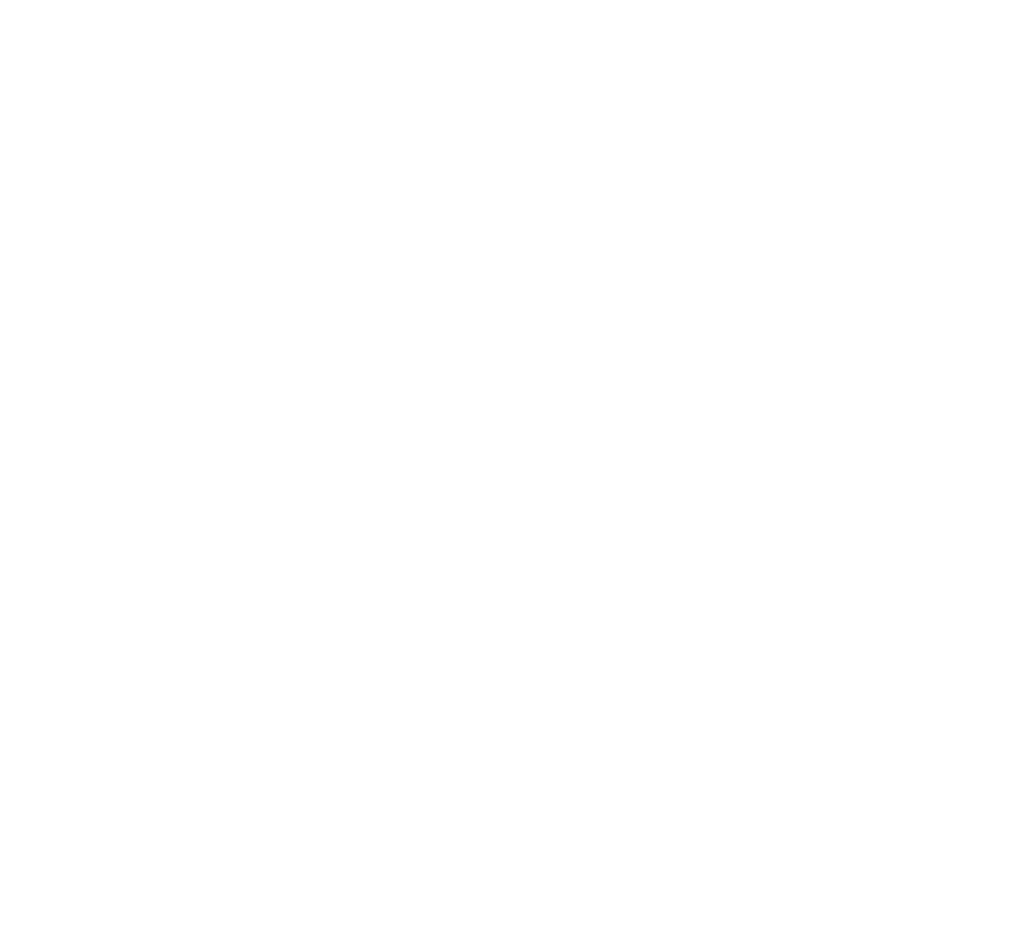
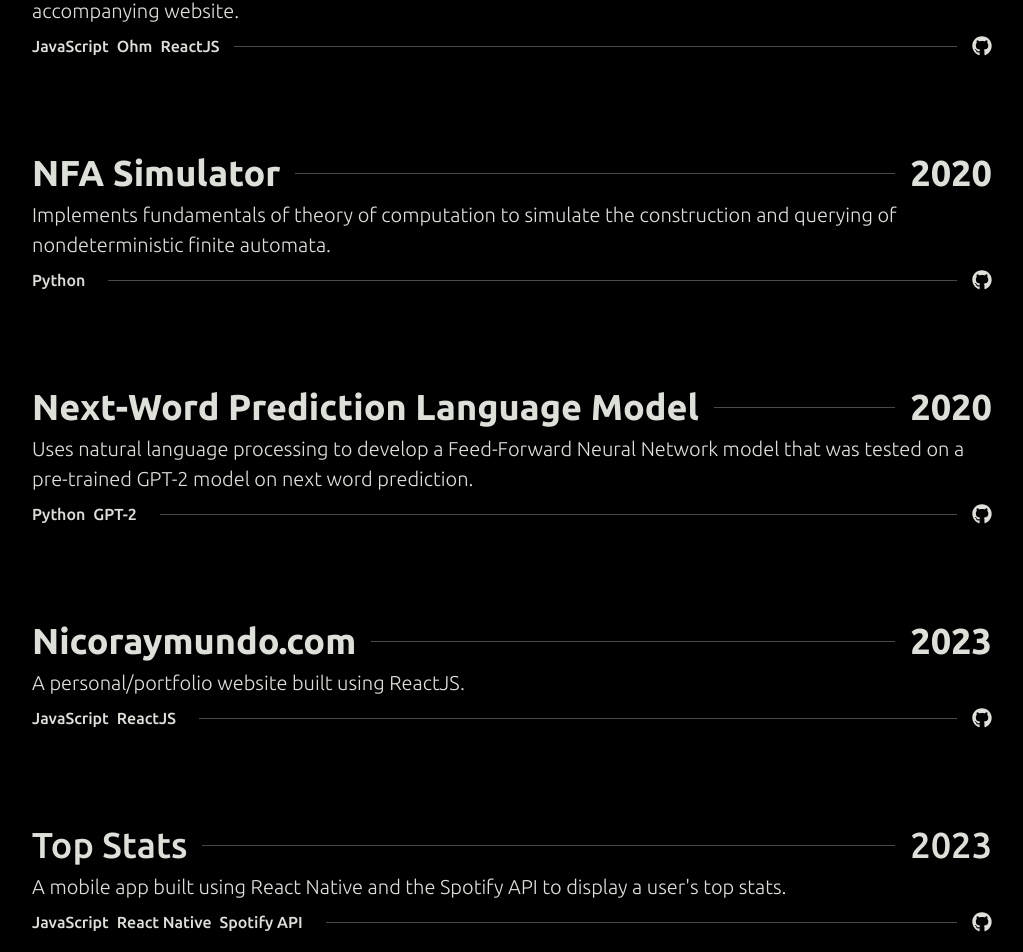
Before and after one commit to nraymundo/nicoraymundo.com-v2, a React (Vite) app: page /projects in a window 1280 px wide. Shown: the part 274-1226 px from the top of the page, without its empty margins (128-1151 px from the left). Before the commit the page ends 800 px from the top, so only its background shows below. Built offline with nearby package versions, Linux system fonts and the light colour scheme; a web font is replaced by a local one.

Commit message:
feat(projects): add section

```diff
--- a/src/App.jsx
+++ b/src/App.jsx
@@ -1,6 +1,7 @@
 import './App.css'
-import { Box } from "@chakra-ui/react"
+import { Box, Divider } from "@chakra-ui/react"
 import Header from './sections/Header'
+import Footer from './sections/Footer'
 import { Outlet } from "react-router-dom";
 
 function App() {
@@ -8,6 +9,7 @@
     <Box bg='black' width='100%' pt={5}>
       <Header />
       <Outlet />
+      <Footer />
     </Box>
   )
 }
--- a/src/sections/Header.jsx
+++ b/src/sections/Header.jsx
@@ -7,21 +7,13 @@
 import { HamburgerIcon, CloseIcon } from '@chakra-ui/icons'
 import Marquee from "react-fast-marquee";
 import { MdCopyright } from "react-icons/md";
+import Resume from "../assets/resume.pdf";
 
 export default function Header() {
   const [currentForm, setCurrentForm] = useState('Home');
   const [isNavOpen, setIsNavOpen] = useState(false);
   return (
     <Box w='100%' color='white' display='flex' justifyContent='center' flexDirection='row' pr={5}>
-      {/* <Box pl={1} pt={1}>
-        <Box boxSize='100px'>
-          <motion.img
-            whileHover={{ scale: 1.1 }}
-            src={icon}
-            alt='icon'
-          />
-        </Box>
-      </Box> */}
       <Box w='450px'>
         <Menu matchWidth={true} onOpen={() => setIsNavOpen(true)} onClose={() => setIsNavOpen(false)}>
           <MenuButton
@@ -62,7 +54,7 @@
               fontSize='3xl' textStyle='secondary'  backgroundColor='#0A0A0A'
               color='white'
             >
-              <ChakraLink as={ReactRouterLink} to='/' width='100%' _hover={{ textDecoration: "none", color: 'grey' }}>
+              <ChakraLink as={ReactRouterLink} to='/' width='100%' _hover={{ textDecoration: "none", color: '#494949' }}>
                 Home
               </ChakraLink>
             </MenuItem>
@@ -71,12 +63,20 @@
               textAlign='center' fontSize='3xl' textStyle='secondary'
               backgroundColor='#0A0A0A' color='white'
             >
-              <ChakraLink as={ReactRouterLink} to='/projects' width='100%' _hover={{ textDecoration: "none", color: 'grey' }}>
+              <ChakraLink as={ReactRouterLink} to='/projects' width='100%' _hover={{ textDecoration: "none", color: '#494949' }}>
                 Projects
               </ChakraLink>
             </MenuItem>
             <MenuItem
-              as="a" onClick={() => setCurrentForm('Projects')}
+              as="a" textAlign='center' fontSize='3xl' textStyle='secondary'
+              backgroundColor='#0A0A0A' color='white'
+            >
+              <ChakraLink as={ReactRouterLink} to={Resume} target="newTab" width='100%' _hover={{ textDecoration: "none", color: '#494949' }}>
+                Resumé
+              </ChakraLink>
+            </MenuItem>
+            <MenuItem
+              as="a" onClick={() => setCurrentForm('Photo')}
               textAlign='center' fontSize='3xl' textStyle='secondary'
               backgroundColor='#0A0A0A' color='white' isDisabled={true}
             >
--- a/src/sections/Home.jsx
+++ b/src/sections/Home.jsx
@@ -8,8 +8,6 @@
   return (
     <Box bg='black' width='100%' pt={5} pl={10} pr={10}>
       <About />
-      <Divider borderColor={'#494949'} borderWidth={0.8} mt={5}/>
-      <Footer />
     </Box>
   )
 }
--- /dev/null
+++ b/src/sections/Projects.jsx
@@ -0,0 +1,153 @@
+import { useState } from "react";
+import { Box, Flex, Text, ButtonGroup, Button, SimpleGrid, Icon } from "@chakra-ui/react"
+import Pivot from "../assets/pivot.png";
+import { motion, useScroll } from "framer-motion"
+import { FaGithub } from "react-icons/fa";
+
+export default function Projects() {
+  return (
+    <SimpleGrid w='100%' mt={20} pl={10} pr={10} columns={1} spacing={20} display='flex' flexDirection='column' alignItems='center' mb={20}>
+      <Box w='80%' color='#DCE0D9'>
+        <Flex justify='space-between' align='center' mt={2}>
+          <Text textStyle='secondary' fontSize='4xl' whiteSpace='nowrap' fontWeight={700}>Pivot</Text>
+          <motion.div
+            initial={{ width: 0 }} whileInView={{ width: '100%' }}
+            style={{ height: 0.8, backgroundColor: '#494949', marginLeft: 15, marginRight: 15 }}
+            transition={{
+              duration: 1,
+            }}
+          />
+          <Text textStyle='secondary' fontSize='4xl' fontWeight={700}>2021</Text>
+        </Flex>
+        <Text textStyle='secondary' fontSize='xl' textAlign='left' fontWeight={300}>Uses aspects of compilers and interpreters to create a custom programming language featuring a custom built compiler with semantic analysis, code generation, and code optimization. Also features an accompanying website.</Text>
+        <Flex justify='space-between' align='center' mt={2}>
+          <Flex direction='row'>
+            <Text textStyle='secondary' fontSize='md' mr={2} whiteSpace='nowrap'>JavaScript</Text>
+            <Text textStyle='secondary' fontSize='md' mr={2} whiteSpace='nowrap'>Ohm</Text>
+            <Text textStyle='secondary' fontSize='md' whiteSpace='nowrap'>ReactJS</Text>
+          </Flex>
+          <motion.div
+            initial={{ width: 0 }} whileInView={{ width: '100%' }}
+            style={{ height: 0.8, backgroundColor: '#494949', marginLeft: 15, marginRight: 15 }}
+            transition={{
+              duration: 1,
+            }}
+          />
+          <Icon as={FaGithub} fontSize='xl' _hover={{ color: '#494949' }}/>
+        </Flex>
+      </Box>
+      <Box w='80%' color='#DCE0D9'>
+        <Flex justify='space-between' align='center' mt={2}>
+          <Text textStyle='secondary' fontSize='4xl' whiteSpace='nowrap' fontWeight={700}>NFA Simulator</Text>
+          <motion.div
+            initial={{ width: 0 }} whileInView={{ width: '100%' }}
+            style={{ height: 0.8, backgroundColor: '#494949', marginLeft: 15, marginRight: 15 }}
+            transition={{
+              duration: 1,
+            }}
+          />
+          <Text textStyle='secondary' fontSize='4xl' fontWeight={700}>2020</Text>
+        </Flex>
+        <Text textStyle='secondary' fontSize='xl' textAlign='left' fontWeight={300}>Implements fundamentals of theory of computation to simulate the construction and querying of nondeterministic finite automata.</Text>
+        <Flex justify='space-between' align='center' mt={2}>
+          <Flex direction='row'>
+            <Text textStyle='secondary' fontSize='md' mr={2} whiteSpace='nowrap'>Python</Text>
+          </Flex>
+          <motion.div
+            initial={{ width: 0 }} whileInView={{ width: '100%' }}
+            style={{ height: 0.8, backgroundColor: '#494949', marginLeft: 15, marginRight: 15  }}
+            transition={{
+              duration: 1,
+            }}
+          />
+          <Icon as={FaGithub} fontSize='xl' _hover={{ color: '#494949' }}/>
+        </Flex>
+      </Box>
+      <Box w='80%' color='#DCE0D9'>
+        <Flex justify='space-between' align='center' mt={2}>
+          <Text textStyle='secondary' fontSize='4xl' whiteSpace='nowrap' fontWeight={700}>Next-Word Prediction Language Model</Text>
+          <motion.div
+            initial={{ width: 0 }} whileInView={{ width: '100%' }}
+            style={{ height: 0.8, backgroundColor: '#494949', marginLeft: 15, marginRight: 15 }}
+            transition={{
+              duration: 1,
+            }}
+          />
+          <Text textStyle='secondary' fontSize='4xl' fontWeight={700}>2020</Text>
+        </Flex>
+        <Text textStyle='secondary' fontSize='xl' textAlign='left' fontWeight={300}>Uses natural language processing to develop a Feed-Forward Neural Network model that was tested on a pre-trained GPT-2 model on next word prediction.</Text>
+        <Flex justify='space-between' align='center' mt={2}>
+          <Flex direction='row'>
+            <Text textStyle='secondary' fontSize='md' mr={2} whiteSpace='nowrap'>Python</Text>
+            <Text textStyle='secondary' fontSize='md' mr={2} whiteSpace='nowrap'>GPT-2</Text>
+          </Flex>
+          <motion.div
+            initial={{ width: 0 }} whileInView={{ width: '100%' }}
+            style={{ height: 0.8, backgroundColor: '#494949', marginLeft: 15, marginRight: 15  }}
+            transition={{
+              duration: 1,
+            }}
+          />
+          <Icon as={FaGithub} fontSize='xl' _hover={{ color: '#494949' }}/>
+        </Flex>
+      </Box>
+      <Box w='80%' color='#DCE0D9'>
+        <Flex justify='space-between' align='center' mt={2}>
+          <Text textStyle='secondary' fontSize='4xl' whiteSpace='nowrap' fontWeight={700}>Nicoraymundo.com</Text>
+          <motion.div
+            initial={{ width: 0 }} whileInView={{ width: '100%' }}
+            style={{ height: 0.8, backgroundColor: '#494949', marginLeft: 15, marginRight: 15 }}
+            transition={{
+              duration: 1,
+            }}
+          />
+          <Text textStyle='secondary' fontSize='4xl' fontWeight={700}>2023</Text>
+        </Flex>
+        <Text textStyle='secondary' fontSize='xl' textAlign='left' fontWeight={300}>A personal/portfolio website built using ReactJS.</Text>
+        <Flex justify='space-between' align='center' mt={2}>
+          <Flex direction='row'>
+            <Text textStyle='secondary' fontSize='md' mr={2} whiteSpace='nowrap'>JavaScript</Text>
+            <Text textStyle='secondary' fontSize='md' mr={2} whiteSpace='nowrap'>ReactJS</Text>
+          </Flex>
+          <motion.div
+            initial={{ width: 0 }} whileInView={{ width: '100%' }}
+            style={{ height: 0.8, backgroundColor: '#494949', marginLeft: 15, marginRight: 15  }}
+            transition={{
+              duration: 1,
+            }}
+          />
+          <Icon as={FaGithub} fontSize='xl' _hover={{ color: '#494949' }}/>
+        </Flex>
+      </Box>
+      <Box w='80%' color='#DCE0D9'>
+        <Flex justify='space-between' align='center' mt={2}>
+          <Text textStyle='secondary' fontSize='4xl' whiteSpace='nowrap'>Top Stats</Text>
+          <motion.div
+            initial={{ width: 0 }} whileInView={{ width: '100%' }}
+            style={{ height: 0.8, backgroundColor: '#494949', marginLeft: 15, marginRight: 15 }}
+            transition={{
+              duration: 1,
+            }}
+          />
+          <Text textStyle='secondary' fontSize='4xl'>2023</Text>
+        </Flex>
+        <Text textStyle='secondary' fontSize='xl' textAlign='left' fontWeight={300}>A mobile app built using React Native and the Spotify API to display a user's top stats.</Text>
+        <Flex justify='space-between' align='center' mt={2}>
+          <Flex direction='row'>
+            <Text textStyle='secondary' fontSize='md' mr={2} whiteSpace='nowrap'>JavaScript</Text>
+            <Text textStyle='secondary' fontSize='md' mr={2} whiteSpace='nowrap'>React Native</Text>
+            <Text textStyle='secondary' fontSize='md' mr={2} whiteSpace='nowrap'>Spotify API</Text>
+          </Flex>
+          <motion.div
+            initial={{ width: 0 }} whileInView={{ width: '100%' }}
+            style={{ height: 0.8, backgroundColor: '#494949', marginLeft: 15, marginRight: 15  }}
+            transition={{
+              duration: 1,
+            }}
+          />
+          <Icon as={FaGithub} fontSize='xl' _hover={{ color: '#494949' }}/>
+        </Flex>
+      </Box>
+    </SimpleGrid>
+  )
+}
```
Also changed, not shown: src/main.jsx (+4 -4 lines), src/sections/About.jsx (+13 -13 lines), src/sections/Footer.jsx (+13 -12 lines), src/assets/pivot.png (added), 1 other file (tests, documents, lock files or other folders).
